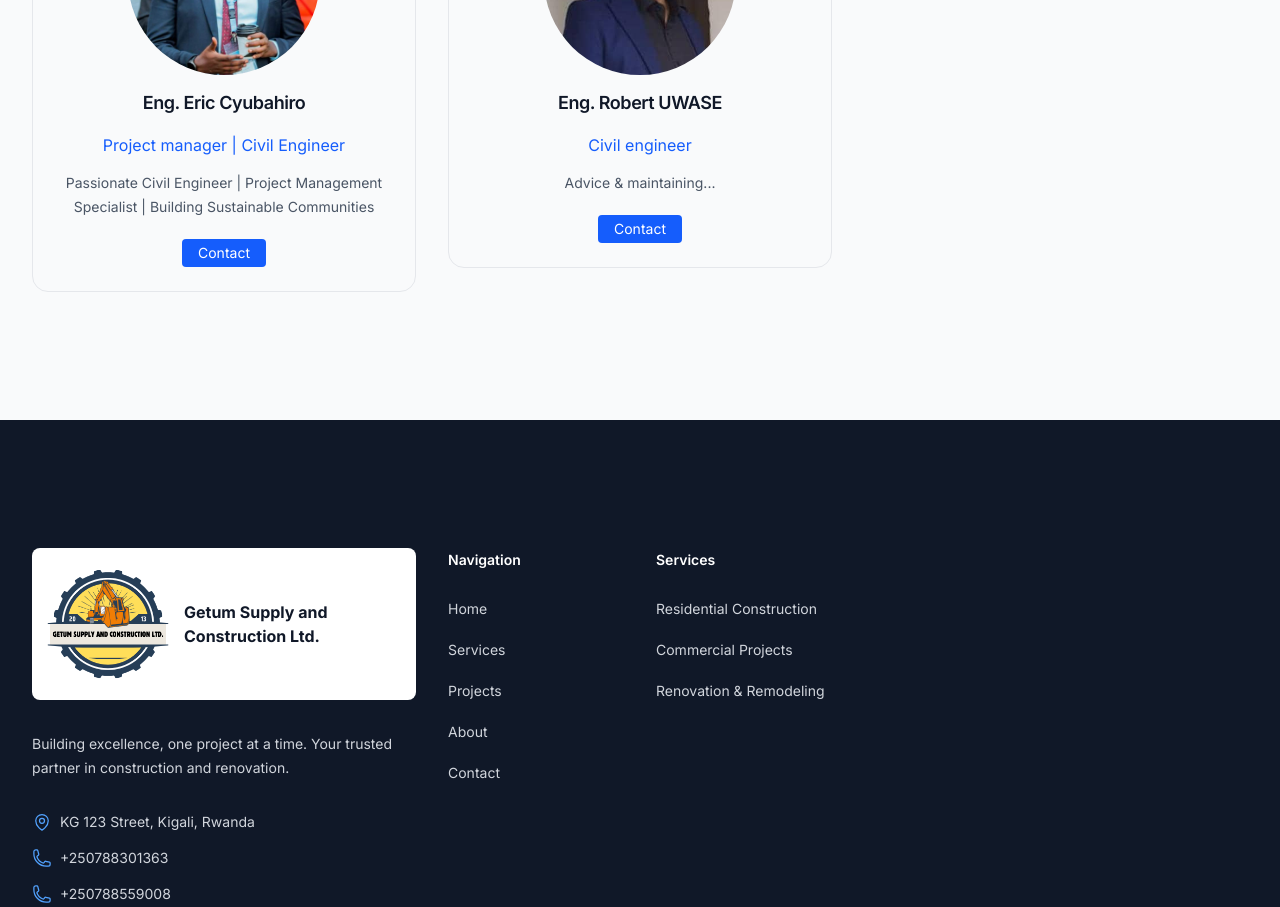
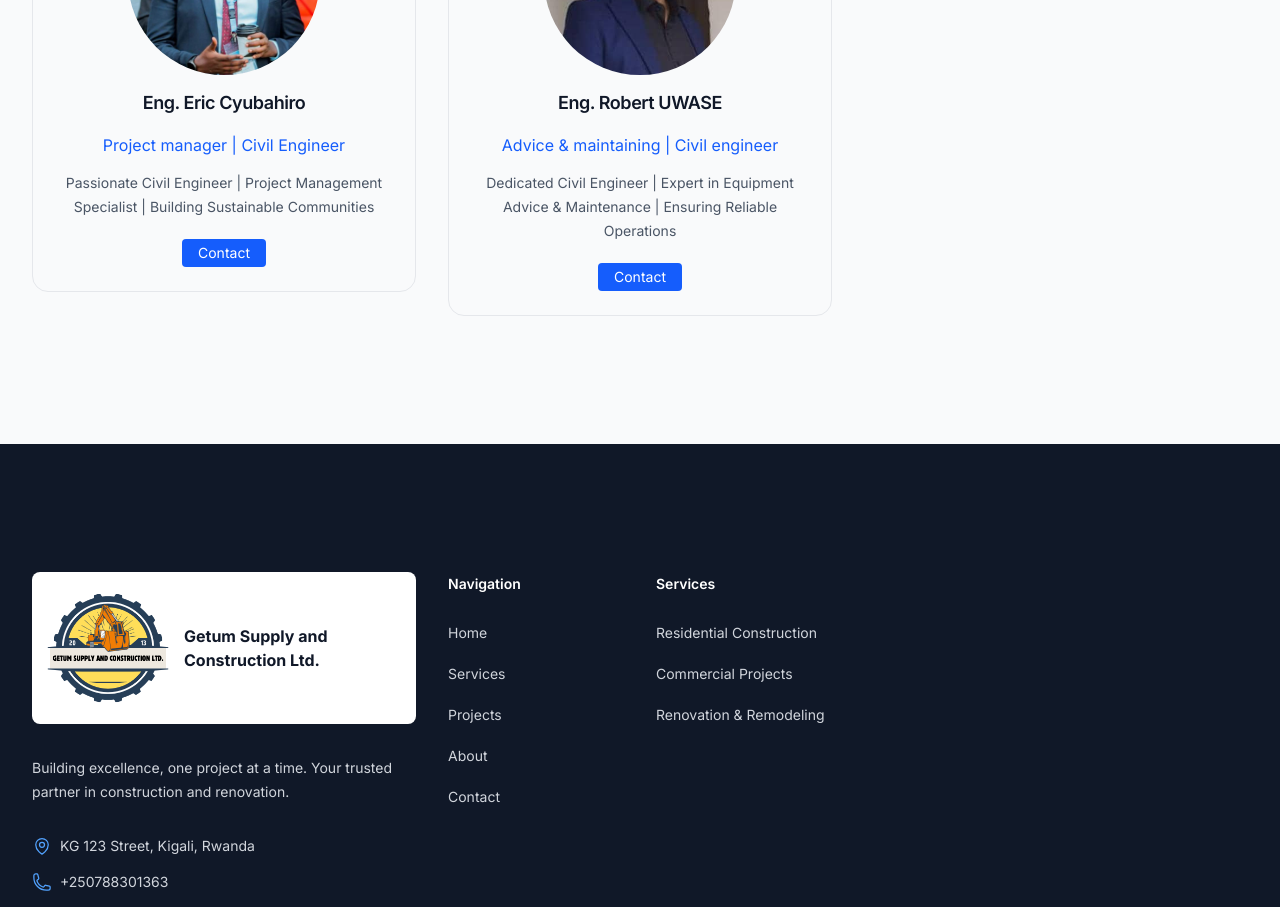
Before and after one commit to mig-Rwa/getum-supply-and-construction, a Next.js app: page /about in a window 1280 px wide. Shown: the part 3660-4567 px from the top of the page. Built offline with nearby package versions, Linux system fonts and the light colour scheme.

Commit message:
Update Robert's role and bio for About page

```diff
--- a/src/app/about/page.tsx
+++ b/src/app/about/page.tsx
@@ -83,9 +83,9 @@ const team = [
   },
   {
     name: 'Eng. Robert UWASE',
-    role: 'Civil engineer',
+    role: 'Advice & maintaining | Civil engineer',
     image: '/images/robert.jpg',
-    bio: 'Advice & maintaining...',
+    bio: 'Dedicated Civil Engineer | Expert in Equipment Advice & Maintenance | Ensuring Reliable Operations',
     email: 'wanted.urobert@gmail.com',
     phone: '0788569771',
   },
```
